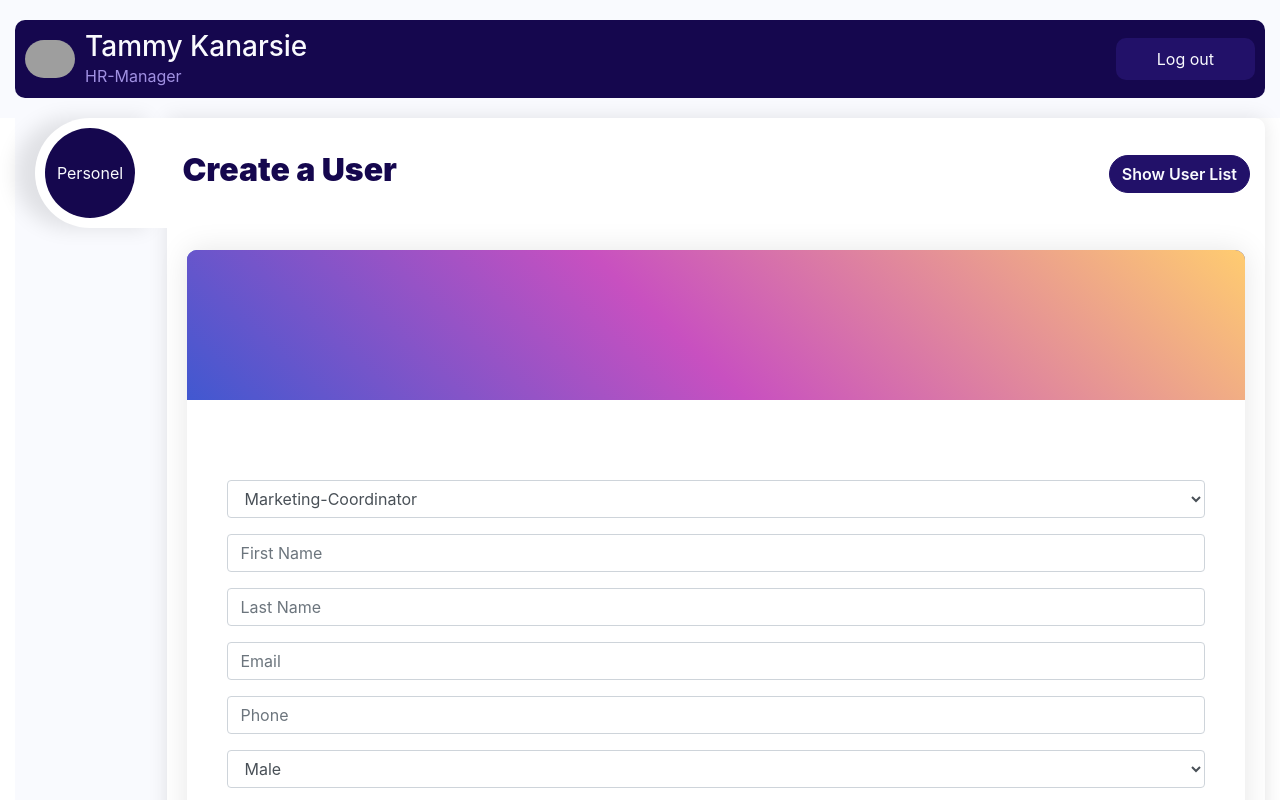
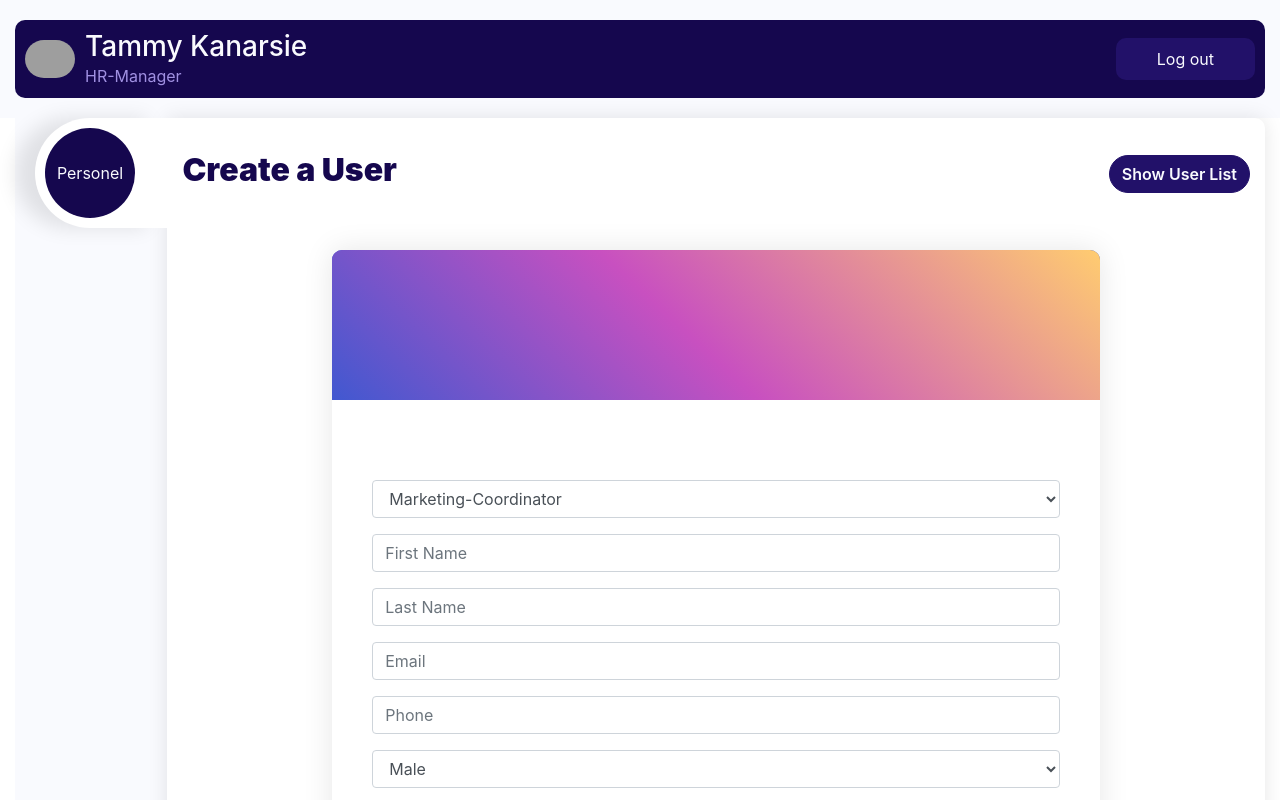
Before and after one commit to leviduncan/user-profile-frontend, a React (Create React App) app: page /create-user in a window 1280 px wide. Shown: the top 800 px of the page. Built offline with nearby package versions, Linux system fonts and the light colour scheme; grey boxes are pictures that could not be loaded.

Commit message:
Resize Ui screens

```diff
--- a/src/App.css
+++ b/src/App.css
@@ -272,12 +272,13 @@
   text-align: left;
   background: #fff;
   border-radius: 10px;
+  max-width: 768px;
   width: 100%;
   display: flex;
   flex-direction: column;
   justify-content: flex-start;
   align-items: center;
-  margin: 20px;
+  margin: 20px auto;
   box-shadow: 0 0 30px rgba(0, 0, 0, 0.1);
   overflow: hidden;
   padding: unset;
@@ -333,7 +334,8 @@
 .controls {
   display: flex;
   width: 100%;
-  margin: 20px;
+  margin: 20px auto;
+  padding: 20px;
 }
 
 .card-container {
```
Also changed, not shown: src/components/ShowUserDetails.jsx (+2 -13 lines).
